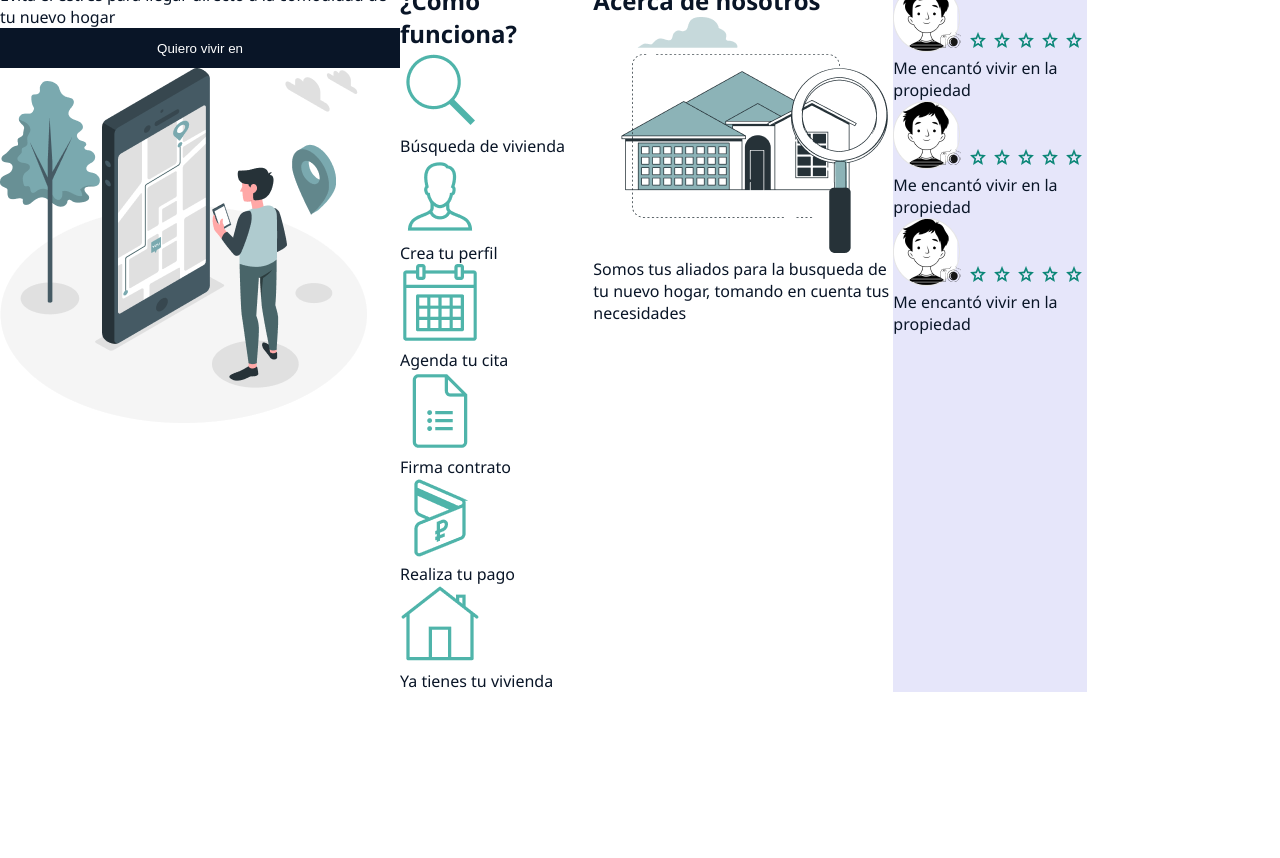
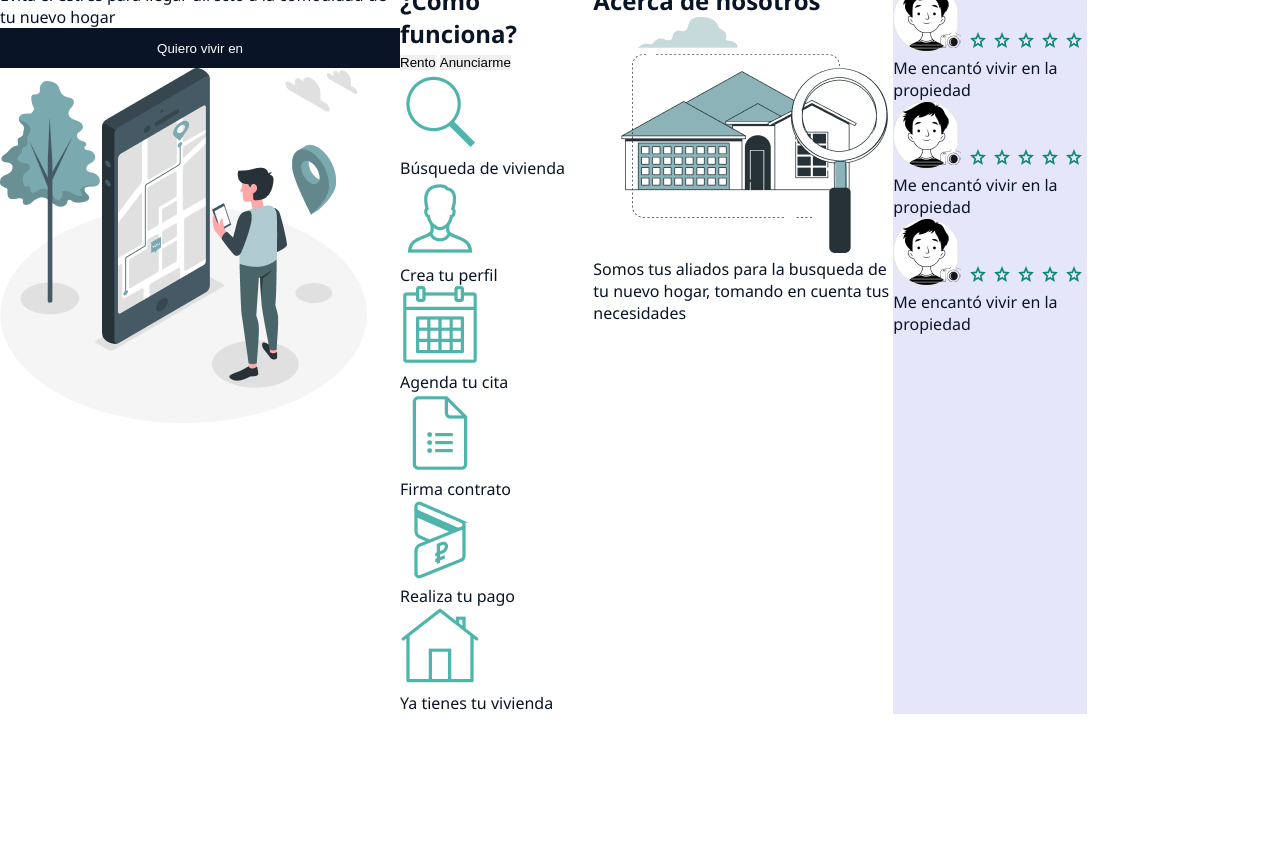
Before and after one commit to neferromero/depgosite, a plain HTML site: page index.html in a window 1280 px wide. Shown: the part 116-974 px from the top of the page. Drawn offline with Linux system fonts and the light colour scheme.

Commit message:
alineacion de botones

```diff
--- a/index.html
+++ b/index.html
@@ -26,6 +26,8 @@
             </section>
             <section class="comofunciona">
                 <h2>¿Cómo funciona?</h2>
+                <button class="butonrento">Rento</button>
+                <button class= "buttonanunciarme">Anunciarme</button>
                 <img src="/img/1.png" alt="busqueda">
                 <p>Búsqueda de vivienda</p>
                 <img src="/img/2.png" alt="perfil">
```
